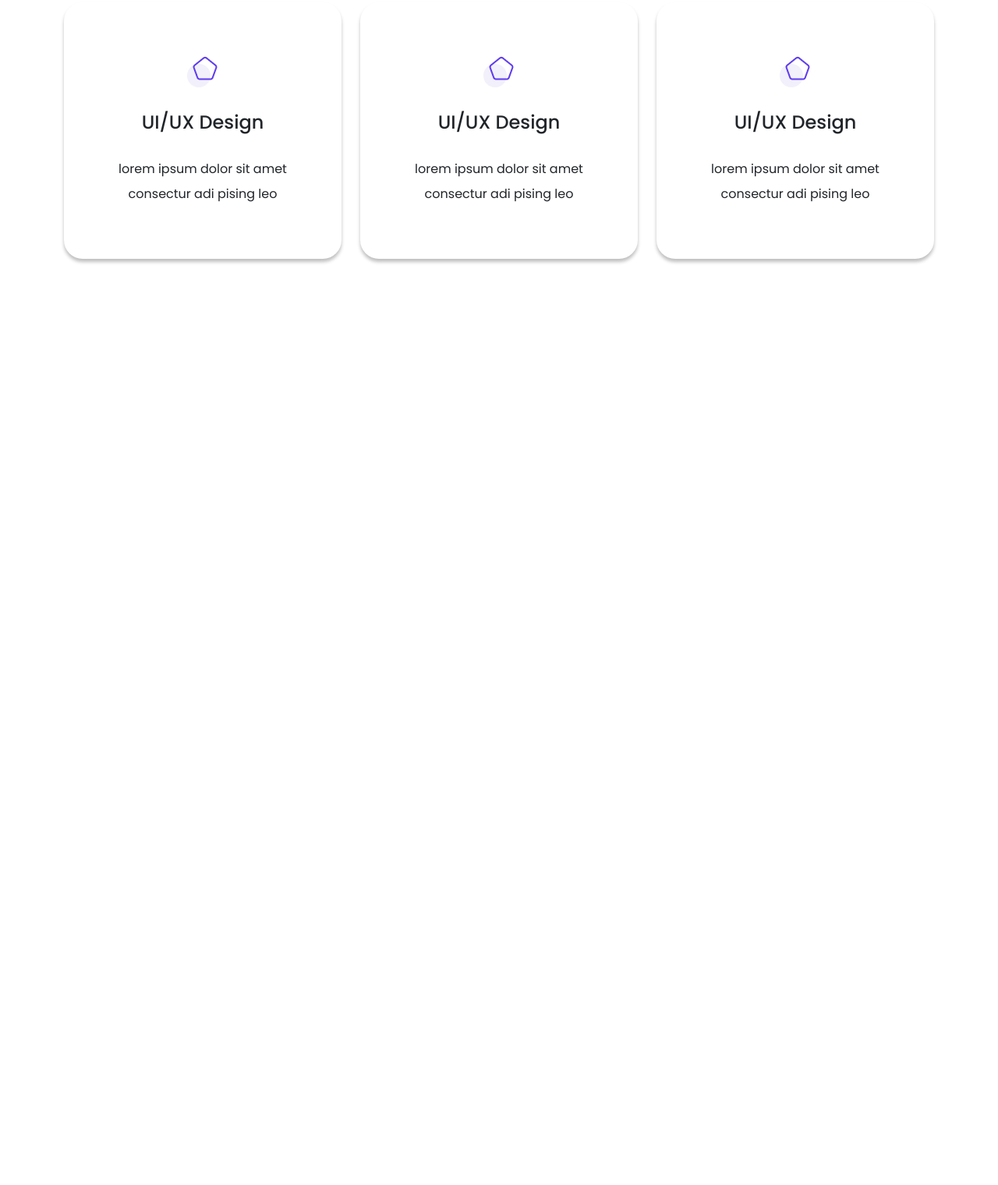
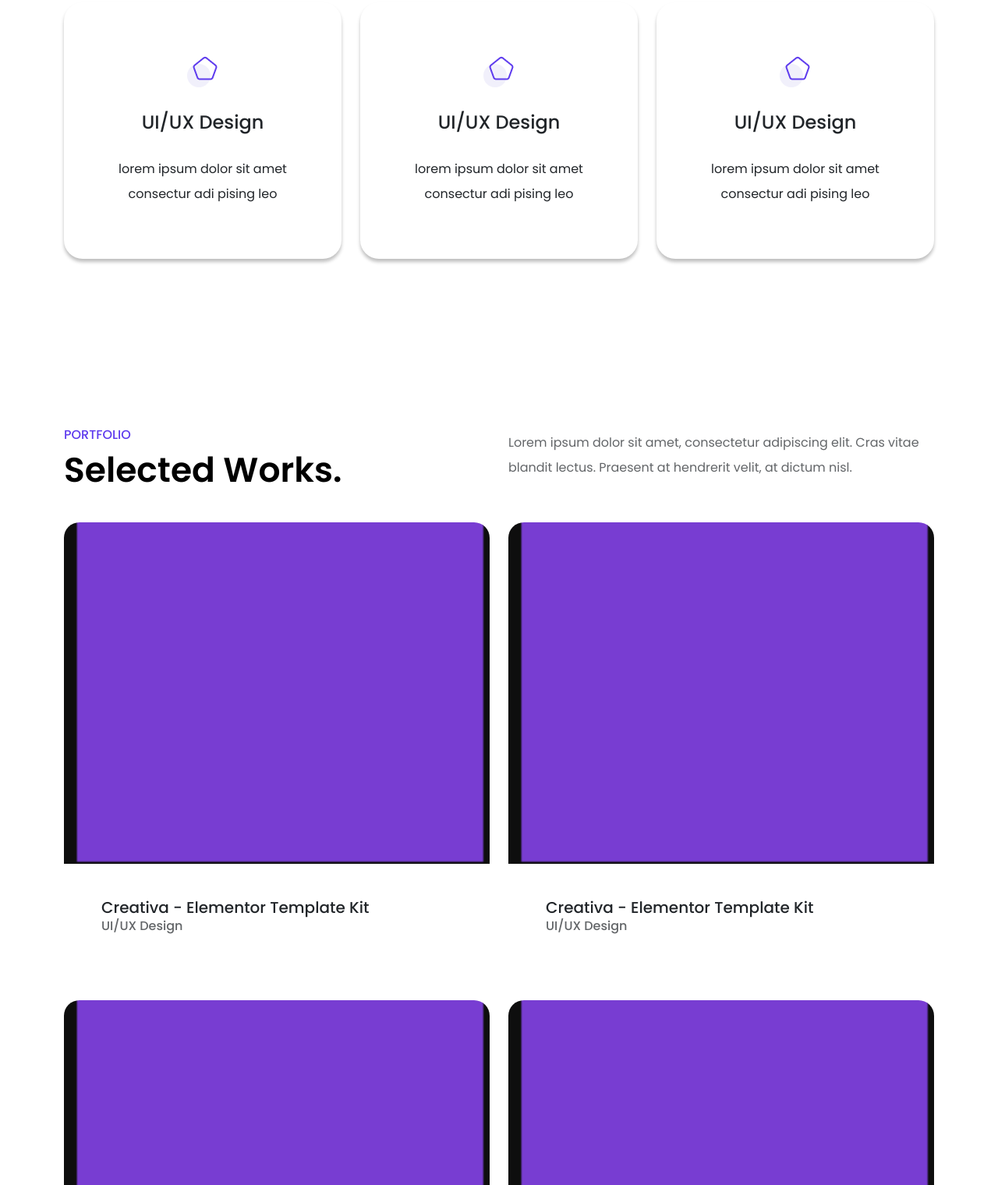
Before and after one commit to enticodes/classfourteen, a plain HTML site: page index.html in a window 1280 px wide. Shown: the part 1280-2800 px from the top of the page at 78% size. Before the commit the page ends 1732 px from the top, so only its background shows below. Drawn offline with Linux system fonts and the light colour scheme.

Commit message:
another section added

```diff
--- a/css/style.css
+++ b/css/style.css
@@ -197,16 +197,20 @@
 
 
 
-.boxItem{padding: 67px;
-border-radius: 24px;
-text-align: center;
-box-shadow: 0px 4px 4px 0px rgba(0, 0, 0, 0.25);}
+.boxItem {
+    padding: 67px;
+    border-radius: 24px;
+    text-align: center;
+    box-shadow: 0px 4px 4px 0px rgba(0, 0, 0, 0.25);
+}
 
-.boxItem h4{
+.boxItem h4 {
     padding: 35px 0px;
 }
 
-.boxItem p{line-height: 32px;}
+.boxItem p {
+    line-height: 32px;
+}
 
 
 
@@ -214,3 +218,80 @@
 
 
 /* SERVICEPART END  */
+
+
+/* SELECTED PART START  */
+
+#selectedPart {
+    padding: 100px 0;
+}
+
+
+.textLeft h5 {
+    color: #5E3BEE;
+    font-size: 16px;
+    font-weight: 500;
+}
+
+
+.textLeft h3 {
+    color: #000000;
+    font-size: 44px;
+    font-weight: 600;
+    padding: 20px 0;
+}
+
+
+
+.textRight p {
+    font-size: 16px;
+    opacity: 0.7;
+    line-height: 32px;
+}
+
+
+
+
+.workItem{
+    margin-top: 30px;
+}
+
+
+.workItem img{
+    border-top-left-radius: 20px;
+    border-top-right-radius: 20px;
+}
+
+
+
+
+
+.workText{
+
+    padding: 48px;
+    border-bottom-left-radius: 20px;
+    border-bottom-right-radius: 20px;
+}
+
+
+.workText h5{
+font-size: 20px;
+font-weight: 500;
+
+}
+.workText h6{
+font-size: 16px;
+font-weight: 500;
+opacity: 0.7;
+padding: 10px 0;
+}
+
+
+
+
+
+
+
+
+
+/* SELECTED PART END */
--- a/index.html
+++ b/index.html
@@ -171,6 +171,63 @@
         </div>
     </section>
 
+    <!-- SERVICE PART  END -->
+
+    <!-- SELECTED PART  START  -->
+
+    <section id="selectedPart">
+        <div class="container">
+            <div class="row">
+                <div class="col-lg-6">
+                    <div class="textLeft">
+                        <h5>PORTFOLIO</h5>
+                        <h3>Selected Works.</h3>
+                    </div>
+                </div>
+                <div class="col-lg-6">
+                    <div class="textRight">
+                        <p>Lorem ipsum dolor sit amet, consectetur adipiscing elit. Cras vitae blandit lectus.
+                            Praesent at hendrerit velit, at dictum nisl.</p>
+                    </div>
+                </div>
+                <div class="col-lg-6">
+                    <div class="workItem">
+                        <img src="images/Screenshot 2026-04-15 214626.png" alt="img" class="img-fluid w-100">
+                    </div>
+                    <div class="workText">
+                        <h5>Creativa - Elementor Template Kit</h5>
+                        <h6>UI/UX Design</h6>
+                    </div>
+                </div>
+                <div class="col-lg-6">
+                    <div class="workItem">
+                        <img src="images/Screenshot 2026-04-15 214626.png" alt="img" class="img-fluid w-100">
+                    </div>
+                    <div class="workText">
+                        <h5>Creativa - Elementor Template Kit</h5>
+                        <h6>UI/UX Design</h6>
+                    </div>
+                </div>
+                <div class="col-lg-6">
+                    <div class="workItem">
+                        <img src="images/Screenshot 2026-04-15 214626.png" alt="img" class="img-fluid w-100">
+                    </div>
+                    <div class="workText">
+                        <h5>Creativa - Elementor Template Kit</h5>
+                        <h6>UI/UX Design</h6>
+                    </div>
+                </div>
+                <div class="col-lg-6">
+                    <div class="workItem">
+                        <img src="images/Screenshot 2026-04-15 214626.png" alt="img" class="img-fluid w-100">
+                    </div>
+                    <div class="workText">
+                        <h5>Creativa - Elementor Template Kit</h5>
+                        <h6>UI/UX Design</h6>
+                    </div>
+                </div>
+            </div>
+    </section>
 
 
 
@@ -188,12 +245,7 @@
 
 
 
-
-
-
-
-    <!-- SERVICE PART  END -->
-
+    <!-- SELECTED PART  END -->
 
     <script src="js/bootstrap.bundle.min.js"></script>
     <script src="js/script.js"></script>
```
Also changed, not shown: images/Screenshot 2026-04-15 214626.png (added).
